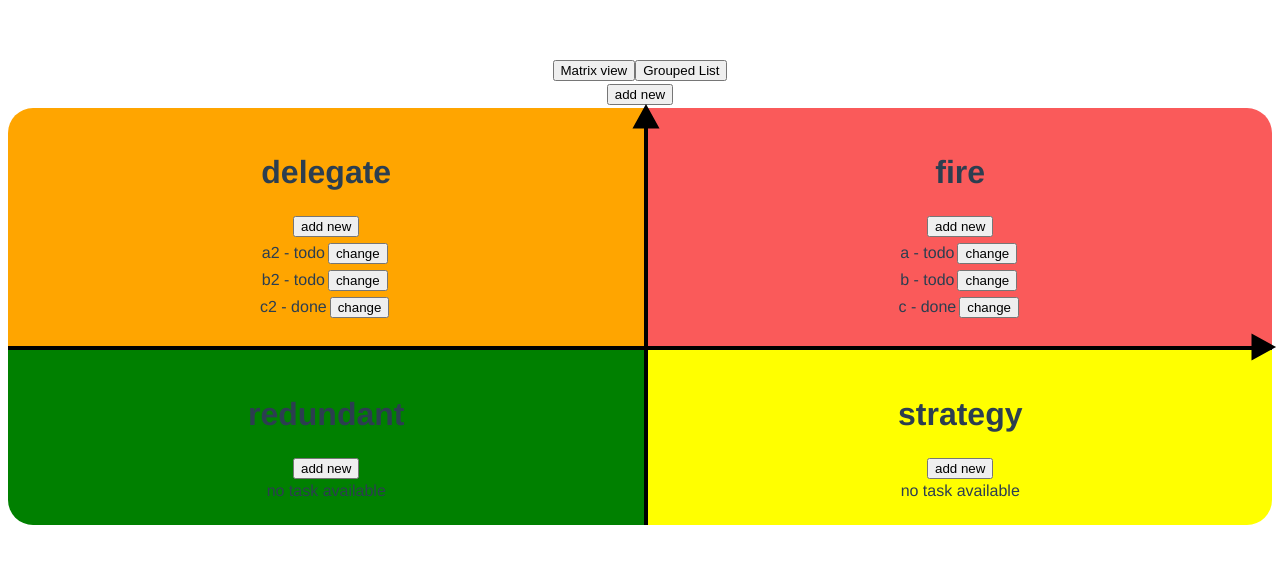
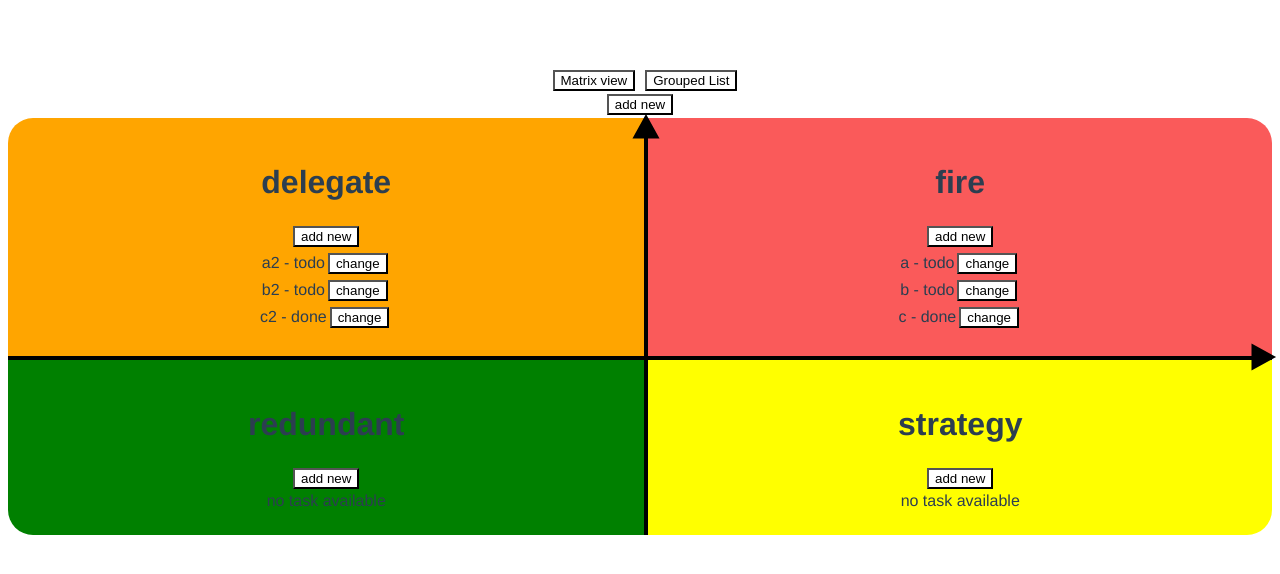
Before and after one commit to elzp/eisenhower-matrix-tool-in-vue, a Vue app: page / in a window 1280 px wide. Shown: the top 574 px of the page. Built offline with nearby package versions, Linux system fonts and the light colour scheme.

Commit message:
Change buttons style

```diff
--- a/src/App.vue
+++ b/src/App.vue
@@ -247,4 +247,9 @@ ul {
 .matrix > ul {
   margin: 0;
 }
+button {
+  margin: 10px 0 0 10px;
+  border-radius: 0;
+  background-color: white;
+}
 </style>
```
